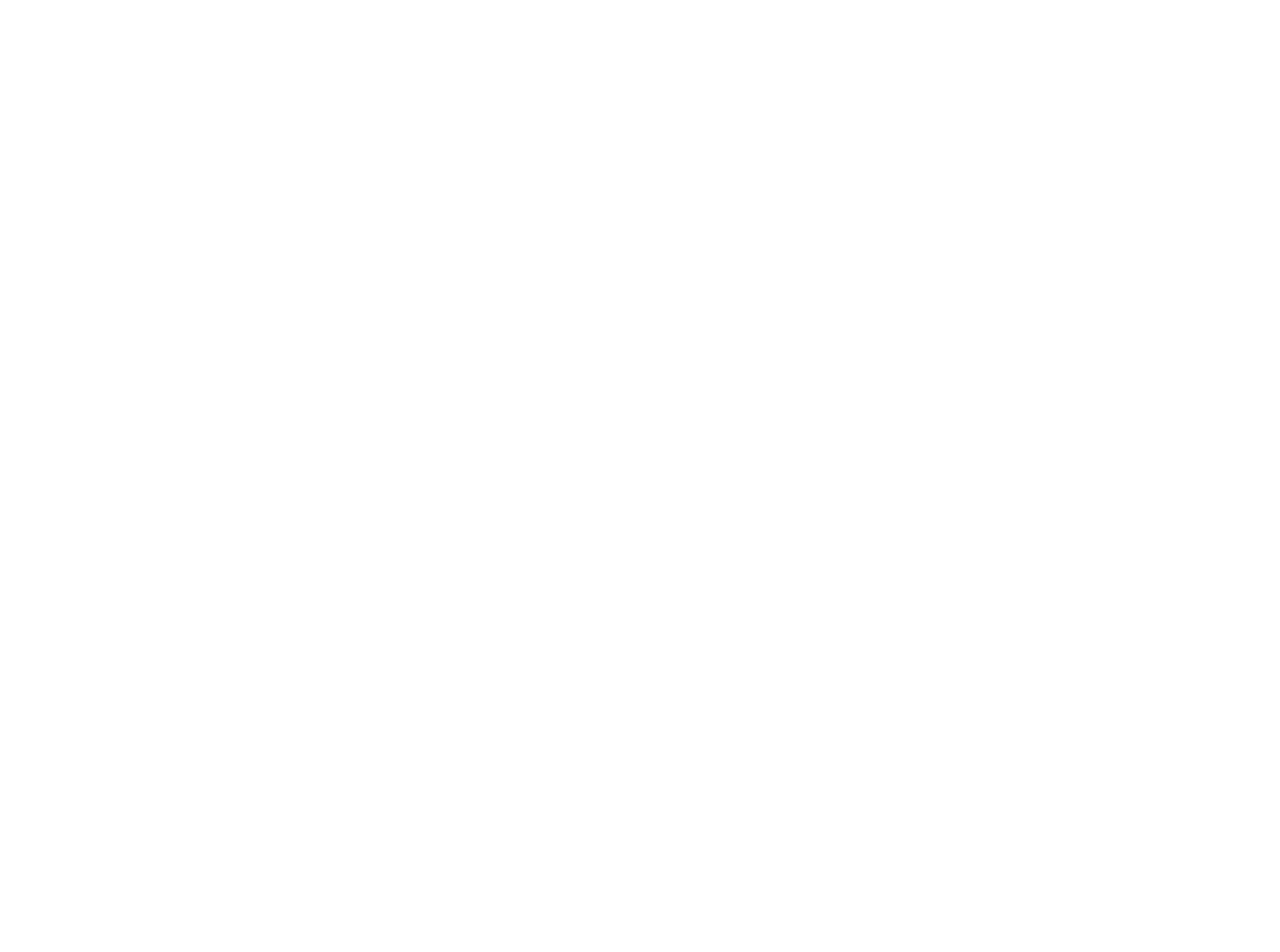
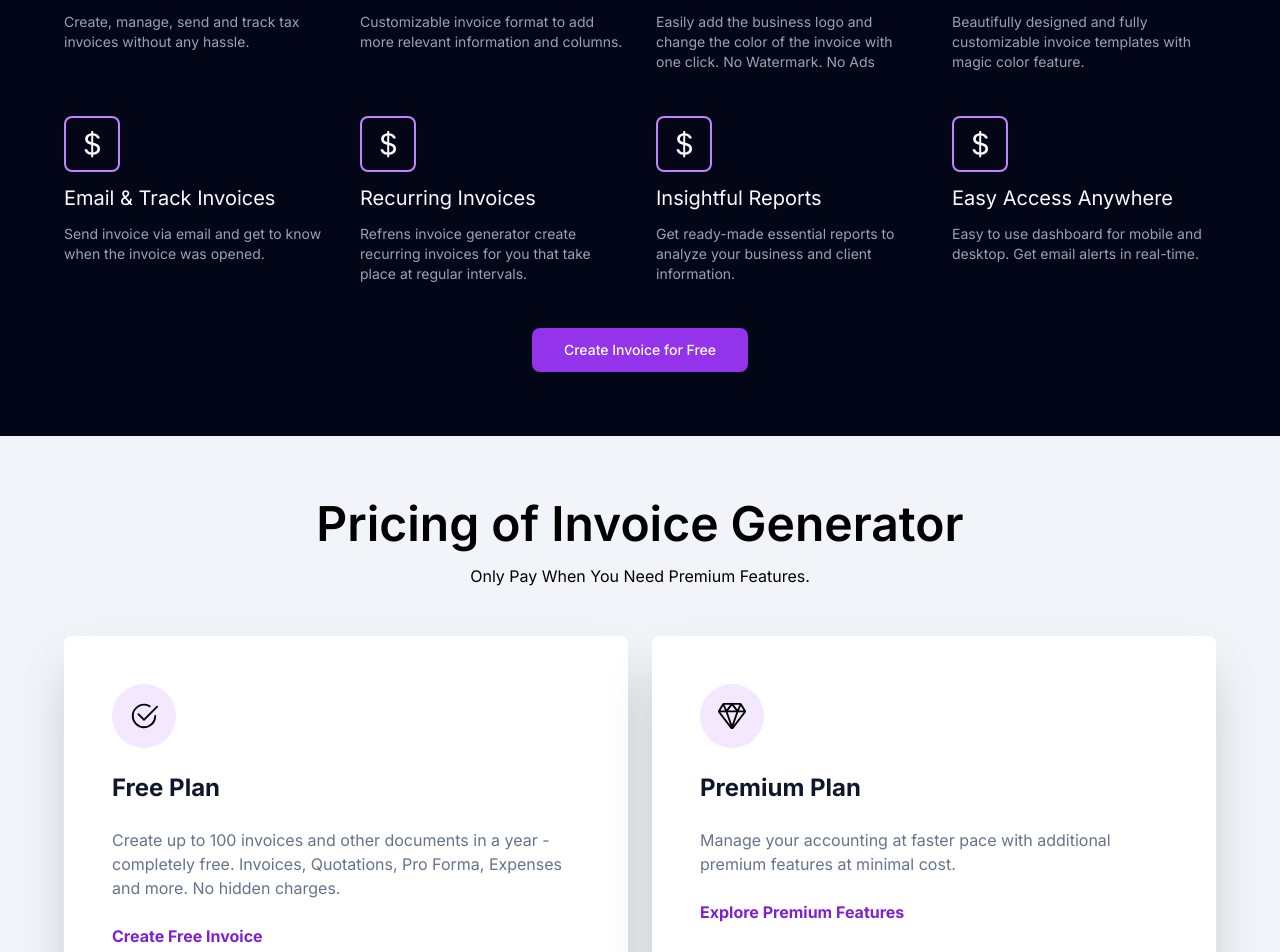
Before and after one commit to alanshalem/invoicer-saas-app, a Next.js app: page / in a window 1280 px wide. Shown: the part 1880-2832 px from the top of the page. Before the commit the page ends 1592 px from the top, so only its background shows below. Built offline with nearby package versions, Linux system fonts and the light colour scheme.

Commit message:
create features and pricing sections

```diff
--- a/app/page.tsx
+++ b/app/page.tsx
@@ -1,5 +1,7 @@
+import Features from "@/components/Features";
 import Hero from "@/components/Hero";
 import InvoiceCTA from "@/components/InvoiceCTA";
+import Pricing from "@/components/Pricing";
 import Steps from "@/components/Steps";
 
 export default function Home() {
@@ -8,6 +10,8 @@ export default function Home() {
       <Hero />
       <Steps />
       <InvoiceCTA />
+      <Features />
+      <Pricing />
     </main>
   );
 }
--- /dev/null
+++ b/components/Features.tsx
@@ -0,0 +1,85 @@
+import { BsCurrencyDollar, BsFillGrid1X2Fill } from "react-icons/bs";
+import ThemeLink from "./ThemeLink";
+
+type Props = {};
+
+const Features = (props: Props) => {
+  const features = [
+    {
+      icon: BsCurrencyDollar,
+      title: "Easy Tax Invoice",
+      description:
+        "Create, manage, send and track tax invoices without any hassle.",
+    },
+    {
+      icon: BsFillGrid1X2Fill,
+      title: "Customization of Columns",
+      description:
+        "Customizable invoice format to add more relevant information and columns.",
+    },
+    {
+      icon: BsCurrencyDollar,
+      title: "Brand Your Invoice",
+      description:
+        "Easily add the business logo and change the color of the invoice with one click. No Watermark. No Ads",
+    },
+    {
+      icon: BsCurrencyDollar,
+      title: "Invoice Templates",
+      description:
+        "Beautifully designed and fully customizable invoice templates with magic color feature.",
+    },
+    {
+      icon: BsCurrencyDollar,
+      title: "Email & Track Invoices",
+      description:
+        "Send invoice via email and get to know when the invoice was opened.",
+    },
+    {
+      icon: BsCurrencyDollar,
+      title: "Recurring Invoices",
+      description:
+        "Refrens invoice generator create recurring invoices for you that take place at regular intervals.",
+    },
+    {
+      icon: BsCurrencyDollar,
+      title: "Insightful Reports",
+      description:
+        "Get ready-made essential reports to analyze your business and client information.",
+    },
+    {
+      icon: BsCurrencyDollar,
+      title: "Easy Access Anywhere",
+      description:
+        "Easy to use dashboard for mobile and desktop. Get email alerts in real-time.",
+    },
+  ];
+  return (
+    <div className="bg-slate-950 py-8 md:py-16 md:px-16 px-4 text-slate-50 flex flex-col items-center gap-8">
+      <h2 className="text-center text-2xl md:text-5xl font-semibold  mb-12">
+        Features of Invoice Generator
+      </h2>
+      <div className="grid grid-cols-1 lg:grid-cols-4 md:grid-cols-3 sm:grid-cols-2 gap-8">
+        {features.map((feature, i) => {
+          const Icon = feature.icon;
+          return (
+            <div className="mb-3" key={i}>
+              <div className="border-2 border-purple-400 rounded-lg py-4 w-14 h-14 flex items-center justify-center mb-3">
+                <Icon className="text-3xl" />
+              </div>
+              <p className=" mb-3 text-xl">{feature.title}</p>
+              <p className="text-slate-400 text-sm">{feature.description}</p>
+            </div>
+          );
+        })}
+      </div>
+      <ThemeLink
+        className="bg-purple-600 hover:bg-purple-700 focus:ring-purple-300"
+        title="Create Invoice for Free"
+        href="/invoice/new"
+      />
+    </div>
+  );
+};
+
+export default Features;
--- /dev/null
+++ b/components/Pricing.tsx
@@ -0,0 +1,64 @@
+import Link from "next/link";
+import React from "react";
+import { BsCheck2Circle } from "react-icons/bs";
+import { IoDiamondOutline } from "react-icons/io5";
+
+type Props = {};
+
+const Pricing = (props: Props) => {
+  return (
+    <div className="bg-slate-100 flex flex-col gap-6 py-8 md:py-16 px-4 md:px-16">
+      <div className="">
+        <div className="flex items-center justify-center flex-col mb-12">
+          <h2 className=" text-2xl md:text-5xl font-semibold  mb-4">
+            Pricing of Invoice Generator
+          </h2>
+          <p>Only Pay When You Need Premium Features.</p>
+        </div>
+        <div className="grid grid-cols-1 md:grid-cols-2 gap-6">
+          <div className="bg-white shadow-2xl rounded-lg p-12 fle flex-col ">
+            {/* icon */}
+            <div className="flex items-center justify-center rounded-full w-16 h-16 bg-purple-100 mb-6">
+              <BsCheck2Circle className="text-3xl backdrop:placeholder:file:text-purple-500" />
+            </div>
+            <h4 className="mb-6 text-2xl font-bold text-slate-900">
+              Free Plan
+            </h4>
+            <p className="mb-6 text-slate-500">
+              Create up to 100 invoices and other documents in a year -
+              completely free. Invoices, Quotations, Pro Forma, Expenses and
+              more. No hidden charges.
+            </p>
+            <Link
+              className="font-bold text-purple-700 hover:text-purple-800"
+              href="/invoice/new"
+            >
+              Create Free Invoice
+            </Link>
+          </div>
+          <div className="bg-white shadow-2xl rounded-lg p-12 fle flex-col ">
+            {/* icon */}
+            <div className="flex items-center justify-center rounded-full w-16 h-16 bg-purple-100 mb-6">
+              <IoDiamondOutline className="text-3xl backdrop:placeholder:file:text-purple-500" />
+            </div>
+            <h4 className="mb-6 text-2xl font-bold text-slate-900">
+              Premium Plan
+            </h4>
+            <p className="mb-6 text-slate-500">
+              Manage your accounting at faster pace with additional premium
+              features at minimal cost.
+            </p>
+            <Link
+              className="text-purple-700 hover:text-purple-800 font-bold"
+              href="/features"
+            >
+              Explore Premium Features
+            </Link>
+          </div>
+        </div>
+      </div>
+    </div>
+  );
+};
+
+export default Pricing;
```
